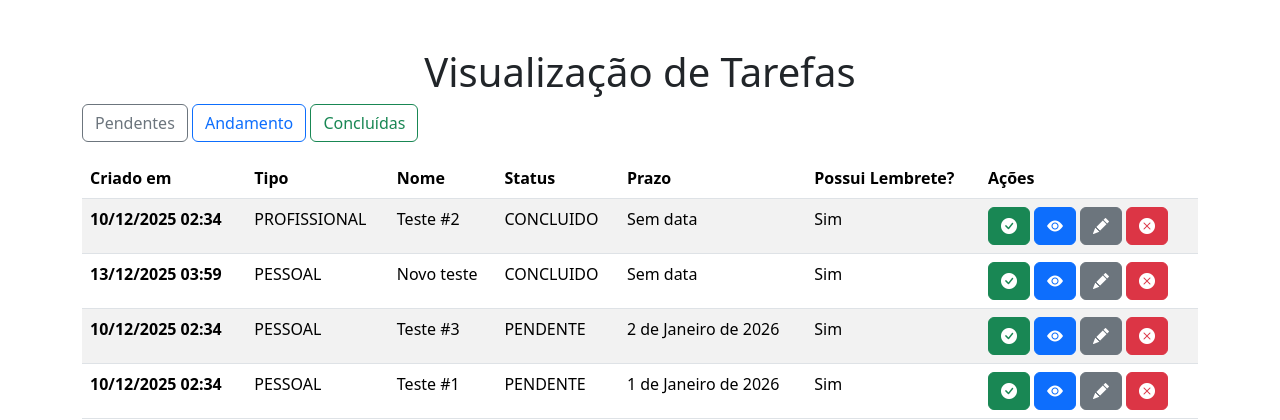
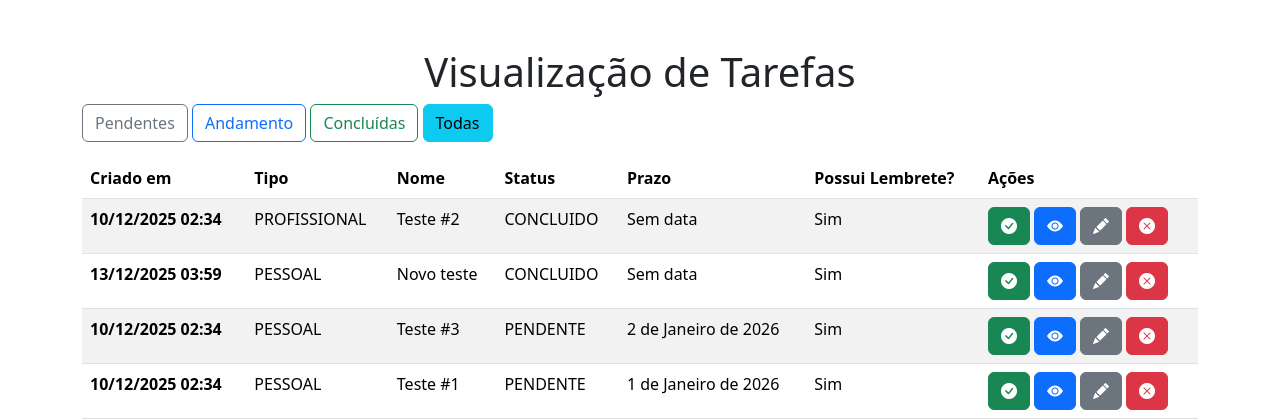
Before and after one commit to WaldembergDev/life-os, a Django app: page /tarefas/visualizar-tarefas/ in a window 1280 px wide. Shown: the top 420 px of the page. Run offline with Django 5.2, Linux system fonts and the light colour scheme; data comes from the database, SQL or seed files in the repository; some libraries are stand-ins or nearby versions.

Commit message:
adicionado o botão todas as tarefas

```diff
--- a/tarefas/templates/tarefas/visualizar_tarefas.html
+++ b/tarefas/templates/tarefas/visualizar_tarefas.html
@@ -6,6 +6,7 @@
     <a {% if request.GET.status == 'pendente' %}class="btn btn-secondary" {% else %}class="btn btn-outline-secondary"{% endif %} href="?status=pendente">Pendentes</a>
     <a {% if request.GET.status == 'andamento' %} class="btn btn-primary"{% else %} class="btn btn-outline-primary" {% endif %} href="?status=andamento">Andamento</a>
     <a {% if request.GET.status == 'concluido' %} class="btn btn-success" {% else %} class="btn btn-outline-success" {% endif %} href="?status=concluido">Concluídas</a>
+    <a {% if status == 'todas' %} class="btn btn-info" {% else %} class="btn btn-outline-info" {% endif %} href="?status=todas">Todas</a>
   </div>
   <table class="table table-striped table-hover mt-3">
     <thead>
--- a/tarefas/views.py
+++ b/tarefas/views.py
@@ -43,11 +43,15 @@ def visualizar_tarefas(request):
     # verificando se existe um status válido selecionado
     if status and (obter_string_status_enum(status) is not None):
         tarefas = tarefas.filter(status=obter_string_status_enum(status))
+    else:
+        status = 'todas'
 
     context = {
         'tarefas': tarefas,
-        'form': TarefaForm()
+        'form': TarefaForm(),
+        'status': status
     }
+
     return render(request, 'tarefas/visualizar_tarefas.html', context=context)
 
 def excluir_tarefa(request, id_tarefa):
```
